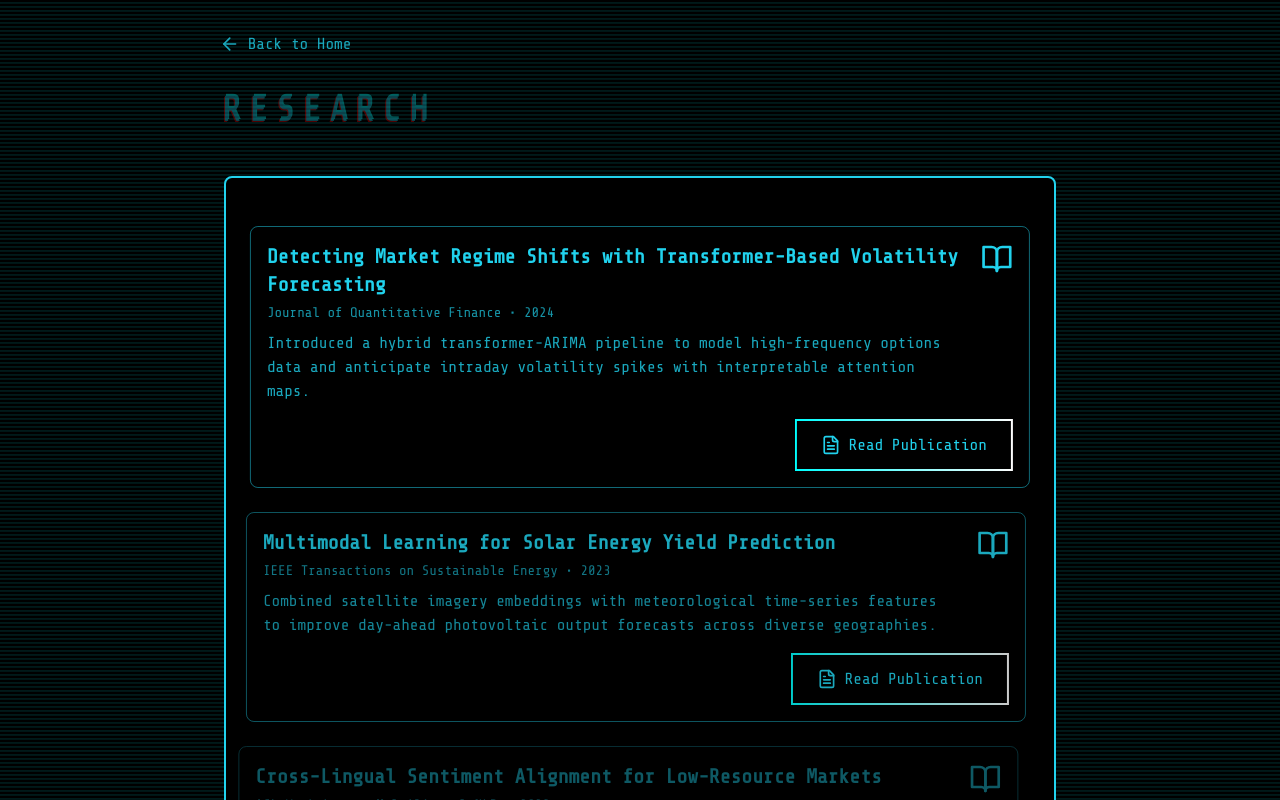
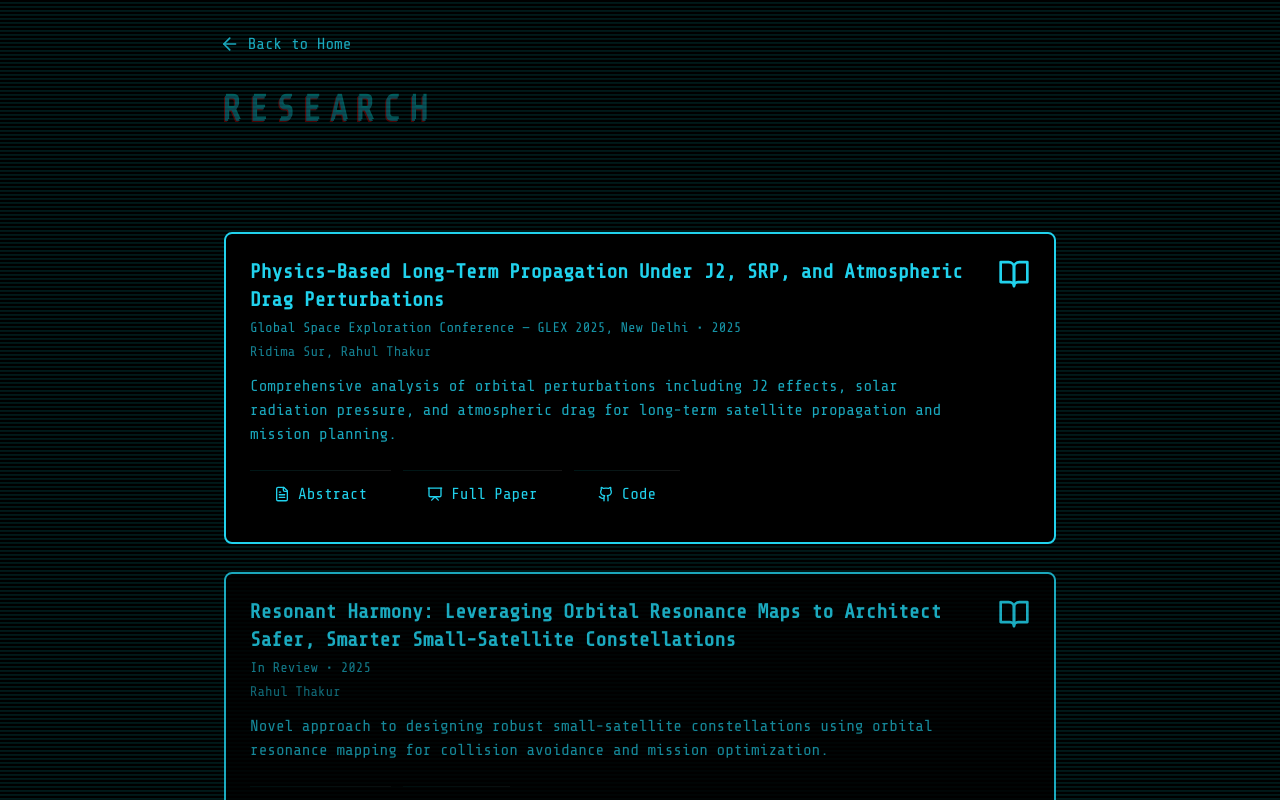
Before and after one commit to Raahul-Thakur/Raahul-Thakur.github.io, a React (Vite) app: page /research in a window 1280 px wide. Both pictures are taken after a click on the button "PRESS START". Shown: the top 800 px of the page. Built offline with nearby package versions, Linux system fonts and the light colour scheme.

Commit message:
Updated Research.tsx

```diff
--- a/src/components/Research.tsx
+++ b/src/components/Research.tsx
@@ -1,35 +1,60 @@
 import React from 'react';
-import { ArrowLeft, BookOpen, FileText } from 'lucide-react';
+import { ArrowLeft, BookOpen, FileText, Github, Presentation } from 'lucide-react';
 import { Link } from 'react-router-dom';
 import { SpotlightCard } from './ui/SpotlightCard';
 import { HoverBorderGradient } from './ui/HoverBorderGradient';
 import { motion } from 'framer-motion';
 import { BackgroundBeams } from './ui/BackgroundBeams';
 
-const publications = [
+const publishedWork = [
   {
-    title: "Detecting Market Regime Shifts with Transformer-Based Volatility Forecasting",
-    venue: "Journal of Quantitative Finance",
-    year: "2024",
+    title: "Physics-Based Long-Term Propagation Under J2, SRP, and Atmospheric Drag Perturbations",
+    venue: "Global Space Exploration Conference — GLEX 2025, New Delhi",
+    year: "2025",
     description:
-      "Introduced a hybrid transformer-ARIMA pipeline to model high-frequency options data and anticipate intraday volatility spikes with interpretable attention maps.",
-    link: "https://papers.ssrn.com/sol3/papers.cfm?abstract_id=1234567",
+      "Comprehensive analysis of orbital perturbations including J2 effects, solar radiation pressure, and atmospheric drag for long-term satellite propagation and mission planning.",
+    authors: "Ridima Sur, Rahul Thakur",
+    links: {
+      abstract: "https://iafastro.directory/iac/archive/browse/GLEX-2025/8/2/93423/",
+      paper: "https://www.academia.edu/144961165/Astrophysical_Techniques_for_Space_Debris_Mitigation_Through_Orbital_Resonance",
+      code: "https://github.com/Raahul-Thakur/Orbital-Debris-Dynamics-Simulator",
+    }
   },
   {
-    title: "Multimodal Learning for Solar Energy Yield Prediction",
-    venue: "IEEE Transactions on Sustainable Energy",
-    year: "2023",
+    title: "Resonant Harmony: Leveraging Orbital Resonance Maps to Architect Safer, Smarter Small-Satellite Constellations",
+    venue: "In Review",
+    year: "2025",
     description:
-      "Combined satellite imagery embeddings with meteorological time-series features to improve day-ahead photovoltaic output forecasts across diverse geographies.",
-    link: "https://ieeexplore.ieee.org/document/12345678",
+      "Novel approach to designing robust small-satellite constellations using orbital resonance mapping for collision avoidance and mission optimization.",
+    authors: "Rahul Thakur",
+    links: {
+      abstract: "https://www.academia.edu/",
+      paper: "#",
+      code: "https://github.com/Raahul-Thakur",
+    }
+  },
+];
+
+const ongoingResearch = [
+  {
+    title: "Emergence of Syntax in Tiny Language Models: A Theoretical and Empirical Analysis Using PicoLM",
+    description: "Investigating how syntactic structures emerge in resource-constrained language models and analyzing the theoretical foundations of linguistic structure formation.",
   },
   {
-    title: "Cross-Lingual Sentiment Alignment for Low-Resource Markets",
-    venue: "ACL Workshop on Multilingual NLP",
-    year: "2022",
-    description:
-      "Built a contrastive learning framework that aligns sentiment signals across 12 languages, enabling robust classification without parallel corpora.",
-    link: "https://aclanthology.org/2022.acl-short.123/",
+    title: "Astronomy-Safe Contrastive Learning for Rare Variable Star Discovery in Kepler & TESS",
+    description: "Developing contrastive learning methods optimized for astronomical data to identify rare variable stars from Kepler and TESS survey data.",
+  },
+  {
+    title: "Latent Graph Attention for Table Reasoning via Learned Row–Column Relations",
+    description: "Novel graph attention mechanism for reasoning over structured tabular data by learning implicit row-column relationships.",
+  },
+  {
+    title: "Single-Asset \"No-Trade Region\" Optimal Rebalancing with Proportional Transaction Costs",
+    description: "Theoretical framework for optimal portfolio rebalancing strategies in presence of transaction costs, identifying trading boundaries.",
+  },
+  {
+    title: "Bayesian Hierarchical Volatility Forecasting Across Multiple Assets Using Order-Book Microstructure Features",
+    description: "Multi-asset volatility forecasting using Bayesian hierarchical models informed by high-frequency order-book microstructure data.",
   },
 ];
 
@@ -61,39 +86,111 @@ export const Research: React.FC = () => {
           Research
         </motion.h1>
 
-        <SpotlightCard className="p-6 space-y-6">
-          {publications.map((publication, index) => (
+        <section className="mb-16">
+          <motion.h2
+            initial={{ opacity: 0, y: 20 }}
+            animate={{ opacity: 1, y: 0 }}
+            transition={{ duration: 0.5, delay: 0.3 }}
+            className="text-2xl font-bold mb-6 flex items-center gap-2"
+          >
+            <BookOpen className="w-6 h-6" />
+            Published Work
+          </motion.h2>
+
+          <div className="space-y-6">
+            {publishedWork.map((publication, index) => (
               <motion.div
                 key={publication.title}
+                initial={{ opacity: 0, y: 20 }}
+                whileInView={{ opacity: 1, y: 0 }}
+                transition={{ duration: 0.3, delay: index * 0.1 }}
+                viewport={{ once: true }}
+              >
+                <SpotlightCard className="p-6">
+                  <div className="flex items-start justify-between gap-4 mb-4">
+                    <div className="flex-1">
+                      <h3 className="text-xl font-bold mb-1">{publication.title}</h3>
+                      <p className="text-sm opacity-70 mb-1">{publication.venue} • {publication.year}</p>
+                      <p className="text-sm opacity-60 mb-3">{publication.authors}</p>
+                      <p className="opacity-80">{publication.description}</p>
+                    </div>
+                    <BookOpen className="w-8 h-8 flex-shrink-0" />
+                  </div>
+
+                  <div className="flex flex-wrap gap-3 mt-6">
+                    <HoverBorderGradient
+                      as="a"
+                      href={publication.links.abstract}
+                      target="_blank"
+                      rel="noopener noreferrer"
+                      className="inline-flex items-center gap-2 text-cyan-400"
+                      containerClassName="p-0"
+                    >
+                      <FileText className="w-4 h-4" />
+                      Abstract
+                    </HoverBorderGradient>
+
+                    {publication.links.paper !== "#" && (
+                      <HoverBorderGradient
+                        as="a"
+                        href={publication.links.paper}
+                        target="_blank"
+                        rel="noopener noreferrer"
+                        className="inline-flex items-center gap-2 text-cyan-400"
+                        containerClassName="p-0"
+                      >
+                        <Presentation className="w-4 h-4" />
+                        Full Paper
+                      </HoverBorderGradient>
+                    )}
+
+                    <HoverBorderGradient
+                      as="a"
+                      href={publication.links.code}
+                      target="_blank"
+                      rel="noopener noreferrer"
+                      className="inline-flex items-center gap-2 text-cyan-400"
+                      containerClassName="p-0"
+                    >
+                      <Github className="w-4 h-4" />
+                      Code
+                    </HoverBorderGradient>
+                  </div>
+                </SpotlightCard>
+              </motion.div>
+            ))}
+          </div>
+        </section>
+
+        <section>
+          <motion.h2
+            initial={{ opacity: 0, y: 20 }}
+            whileInView={{ opacity: 1, y: 0 }}
+            transition={{ duration: 0.5 }}
+            viewport={{ once: true }}
+            className="text-2xl font-bold mb-6 flex items-center gap-2"
+          >
+            <BookOpen className="w-6 h-6" />
+            Ongoing Research
+          </motion.h2>
+
+          <div className="space-y-4">
+            {ongoingResearch.map((research, index) => (
+              <motion.div
+                key={research.title}
                 initial={{ opacity: 0, x: -20 }}
                 whileInView={{ opacity: 1, x: 0 }}
                 transition={{ duration: 0.3, delay: index * 0.1 }}
                 viewport={{ once: true }}
-              className="border border-cyan-400/50 p-4 rounded-lg hover:bg-cyan-400/10 transition-colors"
               >
-              <div className="flex items-start justify-between gap-4">
-                <div>
-                  <h3 className="text-xl font-bold mb-1">{publication.title}</h3>
-                  <p className="text-sm opacity-70 mb-2">{publication.venue} • {publication.year}</p>
-                  <p className="opacity-80 mb-4">{publication.description}</p>
-                </div>
-                <BookOpen className="w-8 h-8 flex-shrink-0" />
-              </div>
-              <div className="flex justify-end">
-                <HoverBorderGradient
-                  as="a"
-                  href={publication.link}
-                  target="_blank"
-                  rel="noopener noreferrer"
-                  className="inline-flex items-center gap-2 text-cyan-400"
-                >
-                  <FileText className="w-5 h-5" />
-                  Read Publication
-                </HoverBorderGradient>
-              </div>
+                <SpotlightCard className="p-4">
+                  <h3 className="text-lg font-bold mb-2">{research.title}</h3>
+                  <p className="opacity-80 text-sm">{research.description}</p>
+                </SpotlightCard>
               </motion.div>
             ))}
-        </SpotlightCard>
+          </div>
+        </section>
       </div>
     </div>
   );
```
Lines whose indentation alone changed are shown as unchanged.
